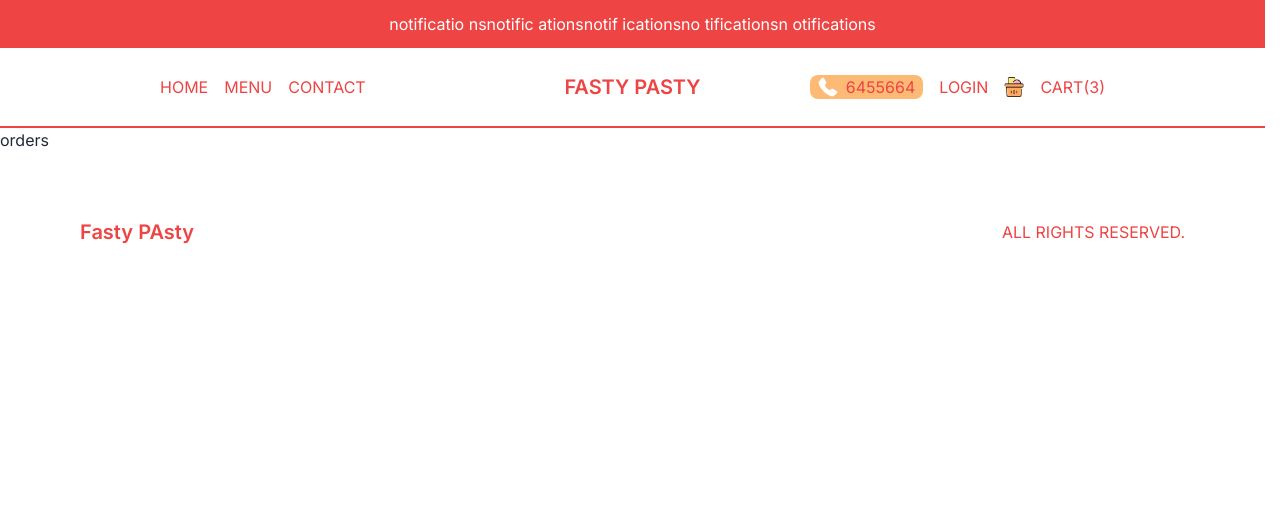
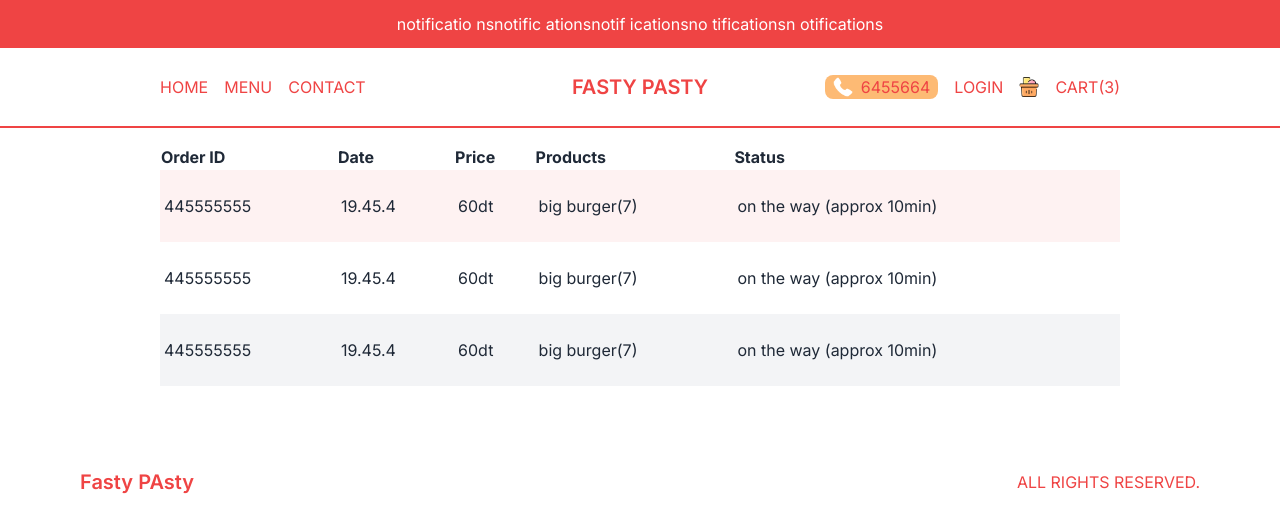
Before and after one commit to khouloudalui/Restaurent-delivery-nextjs-tailwindcss, a Next.js app: page /orders in a window 1280 px wide. Shown: the top 532 px of the page. Built offline with nearby package versions, Linux system fonts and the light colour scheme.

Commit message:
feat:implement order page

```diff
--- a/src/app/orders/page.tsx
+++ b/src/app/orders/page.tsx
@@ -1,11 +1,44 @@
-import React from 'react'
+import React from "react";
 
 const OrdersPage = () => {
     return (
-        <div>
-            orders
+        <div className="p-4 lg:px-20 xl:px-40">
+            <table className="w-full">
+                <thead>
+                    <tr className="text-left  ">
+                        <th className="hidden md:block">Order ID</th>
+                        <th>Date</th>
+                        <th>Price</th>
+                        <th className="hidden md:block">Products</th>
+                        <th>Status</th>
+                    </tr>
+                </thead>
+                <tbody>
+                    <tr className="text-sm md:text-base bg-red-50">
+                        <td className="hidden md:block py-6 px-1">445555555</td>
+                        <td className="py-6 px-1">19.45.4</td>
+                        <td className="py-6 px-1">60dt</td>
+                        <td className="hidden md:block py-6 px-1">big burger(7)</td>
+                        <td className="py-6 px-1">on the way (approx 10min)</td>
+                    </tr>
+                    <tr className="text-sm md:text-base odd:bg-gray-100">
+                        <td className="hidden md:block py-6 px-1">445555555</td>
+                        <td className="py-6 px-1">19.45.4</td>
+                        <td className="py-6 px-1">60dt</td>
+                        <td className="hidden md:block py-6 px-1">big burger(7)</td>
+                        <td className="py-6 px-1">on the way (approx 10min)</td>
+                    </tr>
+                    <tr className="text-sm md:text-base odd:bg-gray-100">
+                        <td className="hidden md:block py-6 px-1">445555555</td>
+                        <td className="py-6 px-1">19.45.4</td>
+                        <td className="py-6 px-1">60dt</td>
+                        <td className="hidden md:block py-6 px-1">big burger(7)</td>
+                        <td className="py-6 px-1">on the way (approx 10min)</td>
+                    </tr>
+                </tbody>
+            </table>
         </div>
-    )
-}
+    );
+};
 
-export default OrdersPage
+export default OrdersPage;
--- a/src/components/Menu.tsx
+++ b/src/components/Menu.tsx
@@ -14,7 +14,7 @@ const links = [
 
 const Menu = () => {
     const [open, setOpen] = useState(false)
-    const user = true;
+    const user = false;
 
     const closeMenu = () => {
         setOpen(false);
--- a/src/components/Navbar.tsx
+++ b/src/components/Navbar.tsx
@@ -5,10 +5,11 @@ import Menu from './Menu'
 import CartIcon from './CartIcon'
 import Image from 'next/image'
 import MoadalLogin from './MoadalLogin'
+import ModalContentLogin from './ModalContentLogin'
 
 const Navbar = () => {
     const user = false
-    const [modalOpen, setModalOpen] = useState<boolean>(true)
+    const [modalOpen, setModalOpen] = useState<boolean>(false)
 
     return (
         <div className='flex justify-between items-center h-12  p-4 border-b-2 border-b-red-500 uppercase md:h-20 lg:px-10 xl:px-40'>
@@ -36,21 +37,7 @@ const Navbar = () => {
                     <>
                         <h1 className='cursor-pointer text-red-500' onClick={() => setModalOpen(true)}>Login</h1>
                         <MoadalLogin modalOpen={modalOpen} setModalOpen={setModalOpen} >
-                            <div className='p-6 flex items-center justify-center h-[calc(100vh-10rem)] '>
-                                <div className='h-full  rounded-md flex flex-col p-6 gap-6'>
-                                    <h1 className='font-bold'>Welcome!</h1>
-                                    <p>log into your account or create new one</p>
-                                    <button className='flex  items-center gap-4 p-4 ring-1  justify-center ring-slate-200 rounded-md'>
-                                        <Image src="/google.png" alt="google.png" width={20} height={20} className='object-contain' />
-                                        <span>Sign in with google</span>
-                                    </button>
-                                    <button className='flex  items-center gap-4 p-4 ring-1 justify-center  ring-slate-200  rounded-md'>
-                                        <Image src="/facebook.png" alt="facebook.png" width={20} height={20} className='object-contain' />
-                                        <span>Sign in with Facebook</span>
-                                    </button>
-                                    <p className='text-sm'>Have a problem ? <Link href="/" className='text-blue-500'>Contact us</Link></p>
-                                </div>
-                            </div>
+                            <ModalContentLogin/>
                         </MoadalLogin></>)}
 
                 <CartIcon />
```
